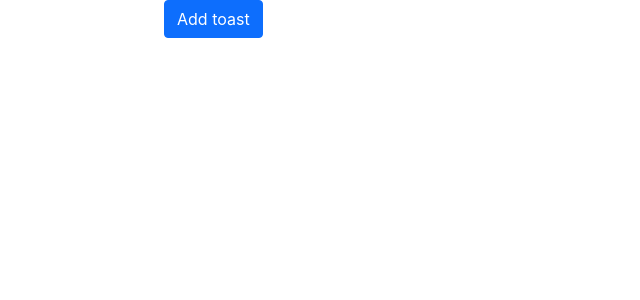
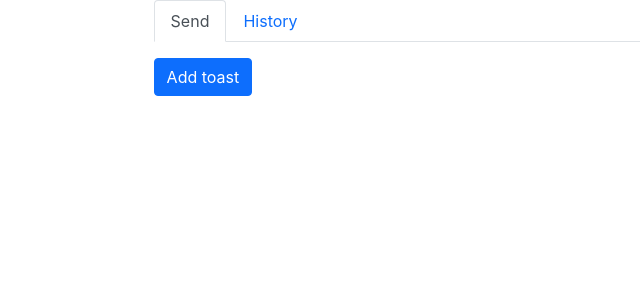
Before and after one commit to BenasB/kafka-faker, a React (Create React App) app: page / in a window 1280 px wide. Shown: the top 300 px of the page, without its empty margins (0-640 px from the left). Built offline with nearby package versions, Linux system fonts and the light colour scheme.

Commit message:
Added tabs

```diff
--- a/src/App.tsx
+++ b/src/App.tsx
@@ -1,11 +1,44 @@
+import { useState } from "react";
+import Header, { HeaderTab } from "./components/header/Header";
 import Layout from "./components/layout/Layout";
 import ToastManager from "./components/toasts/ToastManager";
 
 function App() {
+  const [tabs, setTabs] = useState<HeaderTab[]>([
+    {
+      title: "Send",
+      selected: true,
+      component: <ToastManager />,
+    },
+    {
+      title: "History",
+      selected: false,
+      component: null,
+    },
+  ]);
+
+  const onTabChange: (selectedTabTitle: string) => void = (
+    selectedTabTitle
+  ) => {
+    setTabs((prevState) =>
+      prevState.map((t) => ({
+        ...t,
+        selected: t.title === selectedTabTitle,
+      }))
+    );
+  };
+
   return (
-    <Layout>
-      <ToastManager />
-    </Layout>
+    <>
+      <Layout>
+        <Header
+          tabTitles={tabs.map((t) => t.title)}
+          defaultTitle={tabs.find((t) => t.selected)?.title}
+          onTabChange={onTabChange}
+        />
+        {tabs.find((t) => t.selected)?.component}
+      </Layout>
+    </>
   );
 }
 
--- /dev/null
+++ b/src/components/header/Header.tsx
@@ -0,0 +1,30 @@
+import React from "react";
+import { Nav } from "react-bootstrap";
+
+export interface HeaderTab {
+  title: string;
+  selected: boolean;
+  component: React.ReactNode;
+}
+
+interface Props {
+  tabTitles: string[];
+  defaultTitle?: string;
+  onTabChange: (selectedTabTitle: string) => void;
+}
+
+const Header: React.FC<Props> = ({ tabTitles, onTabChange }) => {
+  return (
+    <Nav variant="tabs" className="mb-3" defaultActiveKey={"Send"}>
+      {tabTitles.map((title) => (
+        <Nav.Item key={title}>
+          <Nav.Link eventKey={title} onClick={() => onTabChange(title)}>
+            {title}
+          </Nav.Link>
+        </Nav.Item>
+      ))}
+    </Nav>
+  );
+};
+
+export default Header;
--- a/src/components/layout/layout.module.scss
+++ b/src/components/layout/layout.module.scss
@@ -1,5 +1,5 @@
 .layoutContainer {
-  max-width: 1000px;
+  max-width: 1024px;
   margin: auto;
-  padding: 0 24px;
+  padding: 0 2vw;
 }
--- a/src/components/toasts/ToastManager.tsx
+++ b/src/components/toasts/ToastManager.tsx
@@ -12,22 +12,19 @@ const Toasts: React.FC = () => {
     );
   };
 
+  const addNewToast = () =>
+    setToastList((prevState) => [
+      ...prevState,
+      {
+        text: "Hello world",
+        timeStamp: new Date(),
+        onClose: removeToastFromList,
+      },
+    ]);
+
   return (
     <>
-      <Button
-        onClick={() => {
-          setToastList([
-            ...toastList,
-            {
-              text: "Hello world",
-              timeStamp: new Date(),
-              onClose: removeToastFromList,
-            },
-          ]);
-        }}
-      >
-        Add toast
-      </Button>
+      <Button onClick={() => addNewToast()}>Add toast</Button>
       <ToastContainer position="bottom-end" className="p-3">
         {toastList.map((toastData) => (
           <ToastPrefab {...toastData} key={toastData.timeStamp.getTime()} />
```
